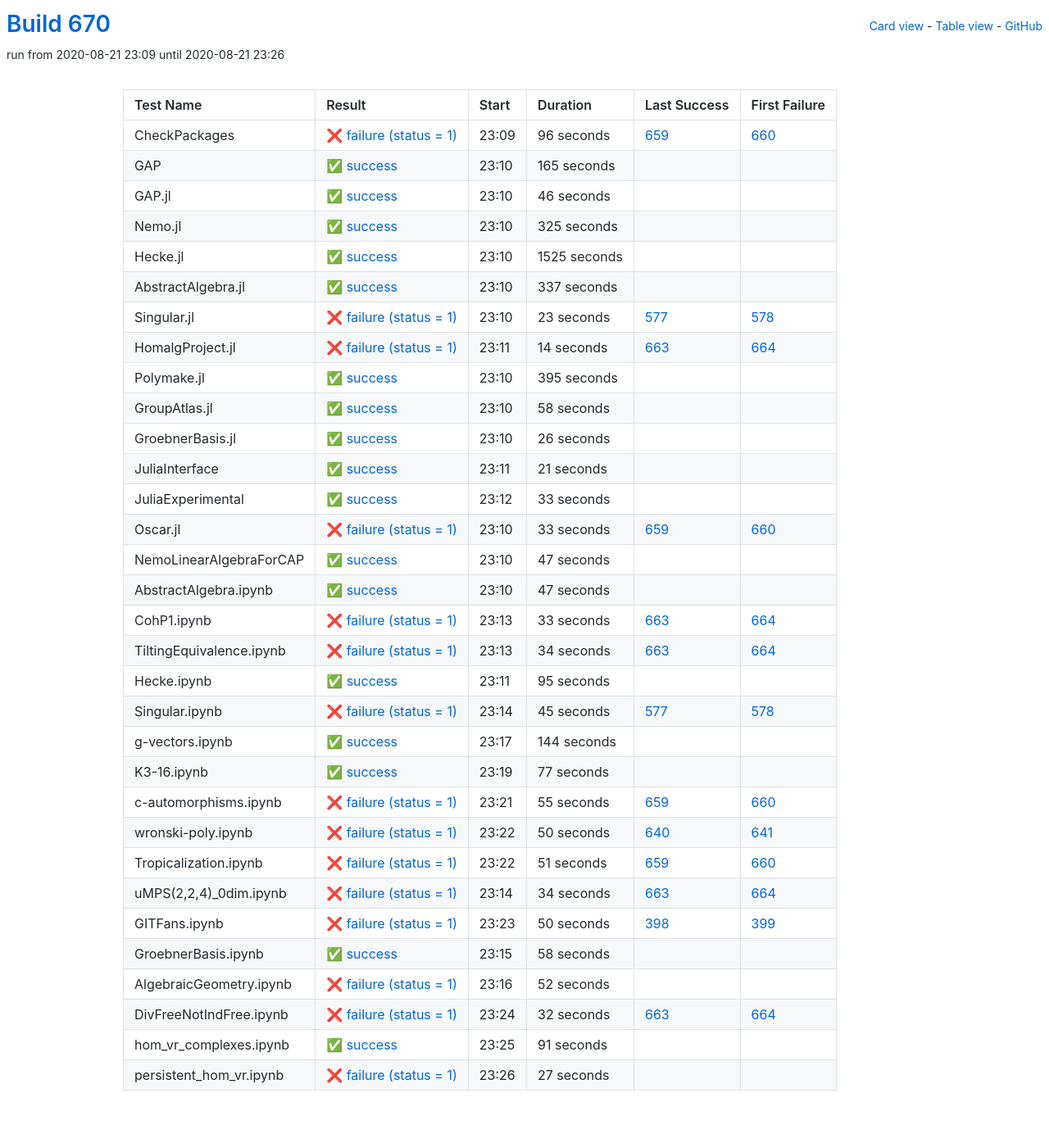
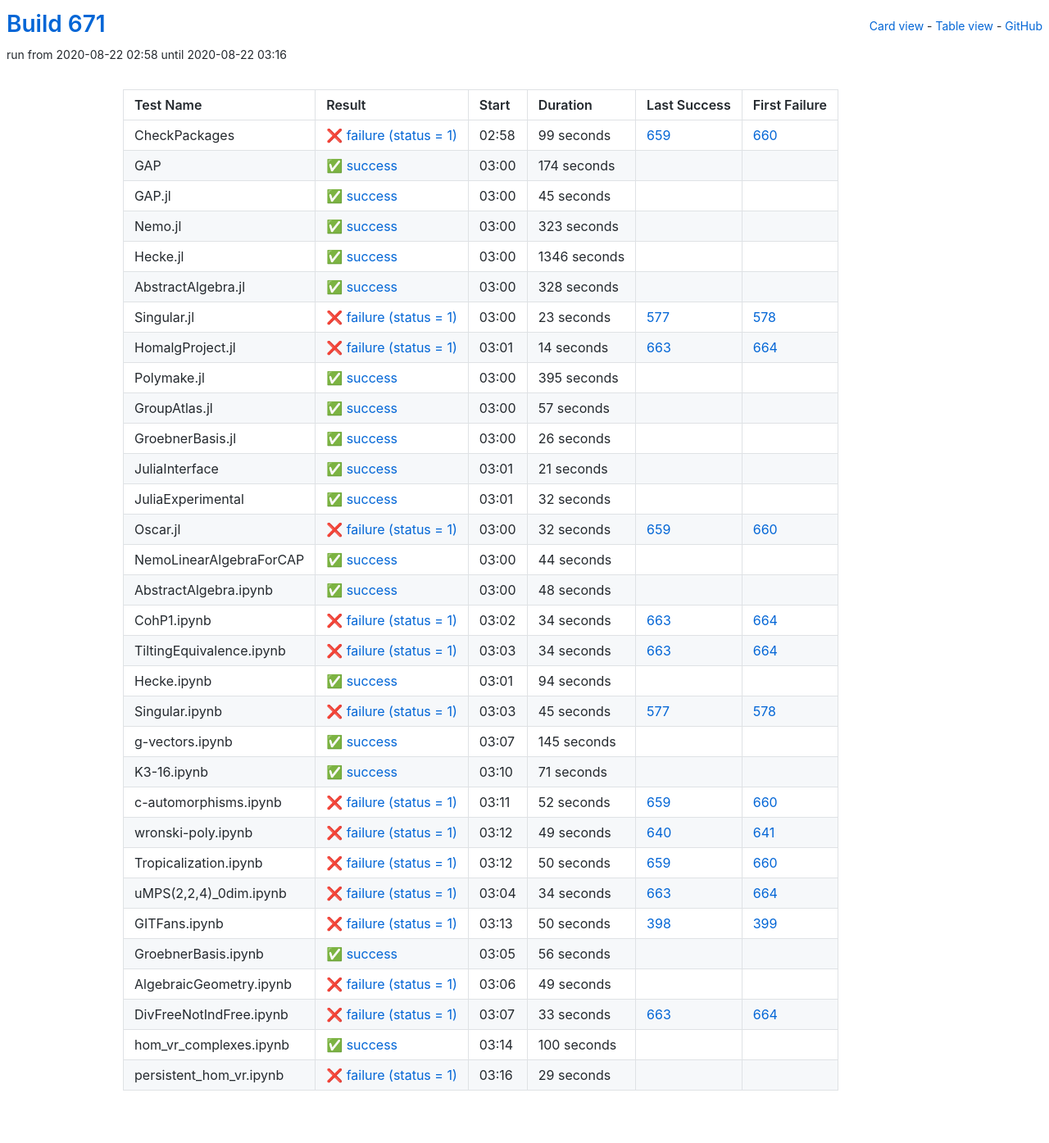
Before and after one commit to oscar-system/oscar-ci-status-stable, a Jekyll site: the page built from table.html, in a window 1280 px wide. Shown: the whole page at 82% size. Built offline with Jekyll 4.4.1, drawn with Linux system fonts in a browser that asks for light colours.

Commit message:
Build #671

```diff
--- a/_data/ci.yml
+++ b/_data/ci.yml
@@ -1,6 +1,6 @@
 ---
-build: 670
-build_url: https://oscarci.mathematik.uni-kl.de/job/oscar-stable/670/
+build: 671
+build_url: https://oscarci.mathematik.uni-kl.de/job/oscar-stable/671/
 job: oscar-stable
 organization: oscar-system
 repo: oscar-ci-status-stable
@@ -8,80 +8,80 @@ repourl: https://github.com/oscar-system/oscar-ci-status-stable
 tests:
 - name: CheckPackages
   id: checkpackages
-  log: https://oscarci.mathematik.uni-kl.de/job/oscar-stable/670/artifact/logs/build-670/CheckPackages.log
-  start: 2020-08-21 23:09
+  log: https://oscarci.mathematik.uni-kl.de/job/oscar-stable/671/artifact/logs/build-671/CheckPackages.log
+  start: 2020-08-22 02:58
   success: false
   exitcode: 1
   status: failure
-  duration: 96
+  duration: 99
   last_success: 659
   last_success_url: https://oscarci.mathematik.uni-kl.de/job/oscar-stable/659/
   first_failure: 660
   first_failure_url: https://oscarci.mathematik.uni-kl.de/job/oscar-stable/660/
 - name: GAP
   id: gap
-  log: https://oscarci.mathematik.uni-kl.de/job/oscar-stable/670/artifact/logs/build-670/GAP.log
-  start: 2020-08-21 23:10
+  log: https://oscarci.mathematik.uni-kl.de/job/oscar-stable/671/artifact/logs/build-671/GAP.log
+  start: 2020-08-22 03:00
   success: true
   exitcode: 0
   status: success
-  duration: 165
+  duration: 174
   last_success: false
   last_success_url:
   first_failure: false
   first_failure_url:
 - name: GAP.jl
   id: gap-jl
-  log: https://oscarci.mathematik.uni-kl.de/job/oscar-stable/670/artifact/logs/build-670/GAP.jl.log
-  start: 2020-08-21 23:10
+  log: https://oscarci.mathematik.uni-kl.de/job/oscar-stable/671/artifact/logs/build-671/GAP.jl.log
+  start: 2020-08-22 03:00
   success: true
   exitcode: 0
   status: success
-  duration: 46
+  duration: 45
   last_success: false
   last_success_url:
   first_failure: false
   first_failure_url:
 - name: Nemo.jl
   id: nemo-jl
-  log: https://oscarci.mathematik.uni-kl.de/job/oscar-stable/670/artifact/logs/build-670/Nemo.jl.log
-  start: 2020-08-21 23:10
+  log: https://oscarci.mathematik.uni-kl.de/job/oscar-stable/671/artifact/logs/build-671/Nemo.jl.log
+  start: 2020-08-22 03:00
   success: true
   exitcode: 0
   status: success
-  duration: 325
+  duration: 323
   last_success: false
   last_success_url:
   first_failure: false
   first_failure_url:
 - name: Hecke.jl
   id: hecke-jl
-  log: https://oscarci.mathematik.uni-kl.de/job/oscar-stable/670/artifact/logs/build-670/Hecke.jl.log
-  start: 2020-08-21 23:10
+  log: https://oscarci.mathematik.uni-kl.de/job/oscar-stable/671/artifact/logs/build-671/Hecke.jl.log
+  start: 2020-08-22 03:00
   success: true
   exitcode: 0
   status: success
-  duration: 1525
+  duration: 1346
   last_success: false
   last_success_url:
   first_failure: false
   first_failure_url:
 - name: AbstractAlgebra.jl
   id: abstractalgebra-jl
-  log: https://oscarci.mathematik.uni-kl.de/job/oscar-stable/670/artifact/logs/build-670/AbstractAlgebra.jl.log
-  start: 2020-08-21 23:10
+  log: https://oscarci.mathematik.uni-kl.de/job/oscar-stable/671/artifact/logs/build-671/AbstractAlgebra.jl.log
+  start: 2020-08-22 03:00
   success: true
   exitcode: 0
   status: success
-  duration: 337
+  duration: 328
   last_success: false
   last_success_url:
   first_failure: false
   first_failure_url:
 - name: Singular.jl
   id: singular-jl
-  log: https://oscarci.mathematik.uni-kl.de/job/oscar-stable/670/artifact/logs/build-670/Singular.jl.log
-  start: 2020-08-21 23:10
+  log: https://oscarci.mathematik.uni-kl.de/job/oscar-stable/671/artifact/logs/build-671/Singular.jl.log
+  start: 2020-08-22 03:00
   success: false
   exitcode: 1
   status: failure
@@ -92,8 +92,8 @@ tests:
   first_failure_url: https://oscarci.mathematik.uni-kl.de/job/oscar-stable/578/
 - name: HomalgProject.jl
   id: homalgproject-jl
-  log: https://oscarci.mathematik.uni-kl.de/job/oscar-stable/670/artifact/logs/build-670/HomalgProject.jl.log
-  start: 2020-08-21 23:11
+  log: https://oscarci.mathematik.uni-kl.de/job/oscar-stable/671/artifact/logs/build-671/HomalgProject.jl.log
+  start: 2020-08-22 03:01
   success: false
   exitcode: 1
   status: failure
@@ -104,8 +104,8 @@ tests:
   first_failure_url: https://oscarci.mathematik.uni-kl.de/job/oscar-stable/664/
 - name: Polymake.jl
   id: polymake-jl
-  log: https://oscarci.mathematik.uni-kl.de/job/oscar-stable/670/artifact/logs/build-670/Polymake.jl.log
-  start: 2020-08-21 23:10
+  log: https://oscarci.mathematik.uni-kl.de/job/oscar-stable/671/artifact/logs/build-671/Polymake.jl.log
+  start: 2020-08-22 03:00
   success: true
   exitcode: 0
   status: success
@@ -116,20 +116,20 @@ tests:
   first_failure_url:
 - name: GroupAtlas.jl
   id: groupatlas-jl
-  log: https://oscarci.mathematik.uni-kl.de/job/oscar-stable/670/artifact/logs/build-670/GroupAtlas.jl.log
-  start: 2020-08-21 23:10
+  log: https://oscarci.mathematik.uni-kl.de/job/oscar-stable/671/artifact/logs/build-671/GroupAtlas.jl.log
+  start: 2020-08-22 03:00
   success: true
   exitcode: 0
   status: success
-  duration: 58
+  duration: 57
   last_success: false
   last_success_url:
   first_failure: false
   first_failure_url:
 - name: GroebnerBasis.jl
   id: groebnerbasis-jl
-  log: https://oscarci.mathematik.uni-kl.de/job/oscar-stable/670/artifact/logs/build-670/GroebnerBasis.jl.log
-  start: 2020-08-21 23:10
+  log: https://oscarci.mathematik.uni-kl.de/job/oscar-stable/671/artifact/logs/build-671/GroebnerBasis.jl.log
+  start: 2020-08-22 03:00
   success: true
   exitcode: 0
   status: success
@@ -140,8 +140,8 @@ tests:
   first_failure_url:
 - name: JuliaInterface
   id: juliainterface
-  log: https://oscarci.mathematik.uni-kl.de/job/oscar-stable/670/artifact/logs/build-670/JuliaInterface.log
-  start: 2020-08-21 23:11
+  log: https://oscarci.mathematik.uni-kl.de/job/oscar-stable/671/artifact/logs/build-671/JuliaInterface.log
+  start: 2020-08-22 03:01
   success: true
   exitcode: 0
   status: success
@@ -152,68 +152,68 @@ tests:
   first_failure_url:
 - name: JuliaExperimental
   id: juliaexperimental
-  log: https://oscarci.mathematik.uni-kl.de/job/oscar-stable/670/artifact/logs/build-670/JuliaExperimental.log
-  start: 2020-08-21 23:12
+  log: https://oscarci.mathematik.uni-kl.de/job/oscar-stable/671/artifact/logs/build-671/JuliaExperimental.log
+  start: 2020-08-22 03:01
   success: true
   exitcode: 0
   status: success
-  duration: 33
+  duration: 32
   last_success: false
   last_success_url:
   first_failure: false
   first_failure_url:
 - name: Oscar.jl
   id: oscar-jl
-  log: https://oscarci.mathematik.uni-kl.de/job/oscar-stable/670/artifact/logs/build-670/Oscar.jl.log
-  start: 2020-08-21 23:10
+  log: https://oscarci.mathematik.uni-kl.de/job/oscar-stable/671/artifact/logs/build-671/Oscar.jl.log
+  start: 2020-08-22 03:00
   success: false
   exitcode: 1
   status: failure
-  duration: 33
+  duration: 32
   last_success: 659
   last_success_url: https://oscarci.mathematik.uni-kl.de/job/oscar-stable/659/
   first_failure: 660
   first_failure_url: https://oscarci.mathematik.uni-kl.de/job/oscar-stable/660/
 - name: NemoLinearAlgebraForCAP
   id: nemolinearalgebraforcap
-  log: https://oscarci.mathematik.uni-kl.de/job/oscar-stable/670/artifact/logs/build-670/NemoLinearAlgebraForCAP.log
-  start: 2020-08-21 23:10
+  log: https://oscarci.mathematik.uni-kl.de/job/oscar-stable/671/artifact/logs/build-671/NemoLinearAlgebraForCAP.log
+  start: 2020-08-22 03:00
   success: true
   exitcode: 0
   status: success
-  duration: 47
+  duration: 44
   last_success: false
   last_success_url:
   first_failure: false
   first_failure_url:
 - name: AbstractAlgebra.ipynb
   id: abstractalgebra-ipynb
-  log: https://oscarci.mathematik.uni-kl.de/job/oscar-stable/670/artifact/logs/build-670/AbstractAlgebra.ipynb.log
-  start: 2020-08-21 23:10
+  log: https://oscarci.mathematik.uni-kl.de/job/oscar-stable/671/artifact/logs/build-671/AbstractAlgebra.ipynb.log
+  start: 2020-08-22 03:00
   success: true
   exitcode: 0
   status: success
-  duration: 47
+  duration: 48
   last_success: false
   last_success_url:
   first_failure: false
   first_failure_url:
 - name: CohP1.ipynb
   id: cohp1-ipynb
-  log: https://oscarci.mathematik.uni-kl.de/job/oscar-stable/670/artifact/logs/build-670/CohP1.ipynb.log
-  start: 2020-08-21 23:13
+  log: https://oscarci.mathematik.uni-kl.de/job/oscar-stable/671/artifact/logs/build-671/CohP1.ipynb.log
+  start: 2020-08-22 03:02
   success: false
   exitcode: 1
   status: failure
-  duration: 33
+  duration: 34
   last_success: 663
   last_success_url: https://oscarci.mathematik.uni-kl.de/job/oscar-stable/663/
   first_failure: 664
   first_failure_url: https://oscarci.mathematik.uni-kl.de/job/oscar-stable/664/
 - name: TiltingEquivalence.ipynb
   id: tiltingequivalence-ipynb
-  log: https://oscarci.mathematik.uni-kl.de/job/oscar-stable/670/artifact/logs/build-670/TiltingEquivalence.ipynb.log
-  start: 2020-08-21 23:13
+  log: https://oscarci.mathematik.uni-kl.de/job/oscar-stable/671/artifact/logs/build-671/TiltingEquivalence.ipynb.log
+  start: 2020-08-22 03:03
   success: false
   exitcode: 1
   status: failure
@@ -224,20 +224,20 @@ tests:
   first_failure_url: https://oscarci.mathematik.uni-kl.de/job/oscar-stable/664/
 - name: Hecke.ipynb
   id: hecke-ipynb
-  log: https://oscarci.mathematik.uni-kl.de/job/oscar-stable/670/artifact/logs/build-670/Hecke.ipynb.log
-  start: 2020-08-21 23:11
+  log: https://oscarci.mathematik.uni-kl.de/job/oscar-stable/671/artifact/logs/build-671/Hecke.ipynb.log
+  start: 2020-08-22 03:01
   success: true
   exitcode: 0
   status: success
-  duration: 95
+  duration: 94
   last_success: false
   last_success_url:
   first_failure: false
   first_failure_url:
 - name: Singular.ipynb
   id: singular-ipynb
-  log: https://oscarci.mathematik.uni-kl.de/job/oscar-stable/670/artifact/logs/build-670/Singular.ipynb.log
-  start: 2020-08-21 23:14
+  log: https://oscarci.mathematik.uni-kl.de/job/oscar-stable/671/artifact/logs/build-671/Singular.ipynb.log
+  start: 2020-08-22 03:03
   success: false
   exitcode: 1
   status: failure
@@ -248,68 +248,68 @@ tests:
   first_failure_url: https://oscarci.mathematik.uni-kl.de/job/oscar-stable/578/
 - name: g-vectors.ipynb
   id: g-vectors-ipynb
-  log: https://oscarci.mathematik.uni-kl.de/job/oscar-stable/670/artifact/logs/build-670/g-vectors.ipynb.log
-  start: 2020-08-21 23:17
+  log: https://oscarci.mathematik.uni-kl.de/job/oscar-stable/671/artifact/logs/build-671/g-vectors.ipynb.log
+  start: 2020-08-22 03:07
   success: true
   exitcode: 0
   status: success
-  duration: 144
+  duration: 145
   last_success: false
   last_success_url:
   first_failure: false
   first_failure_url:
 - name: K3-16.ipynb
   id: k3-16-ipynb
-  log: https://oscarci.mathematik.uni-kl.de/job/oscar-stable/670/artifact/logs/build-670/K3-16.ipynb.log
-  start: 2020-08-21 23:19
+  log: https://oscarci.mathematik.uni-kl.de/job/oscar-stable/671/artifact/logs/build-671/K3-16.ipynb.log
+  start: 2020-08-22 03:10
   success: true
   exitcode: 0
   status: success
-  duration: 77
+  duration: 71
   last_success: false
   last_success_url:
   first_failure: false
   first_failure_url:
 - name: c-automorphisms.ipynb
   id: c-automorphisms-ipynb
-  log: https://oscarci.mathematik.uni-kl.de/job/oscar-stable/670/artifact/logs/build-670/c-automorphisms.ipynb.log
-  start: 2020-08-21 23:21
+  log: https://oscarci.mathematik.uni-kl.de/job/oscar-stable/671/artifact/logs/build-671/c-automorphisms.ipynb.log
+  start: 2020-08-22 03:11
   success: false
   exitcode: 1
   status: failure
-  duration: 55
+  duration: 52
   last_success: 659
   last_success_url: https://oscarci.mathematik.uni-kl.de/job/oscar-stable/659/
   first_failure: 660
   first_failure_url: https://oscarci.mathematik.uni-kl.de/job/oscar-stable/660/
 - name: wronski-poly.ipynb
   id: wronski-poly-ipynb
-  log: https://oscarci.mathematik.uni-kl.de/job/oscar-stable/670/artifact/logs/build-670/wronski-poly.ipynb.log
-  start: 2020-08-21 23:22
+  log: https://oscarci.mathematik.uni-kl.de/job/oscar-stable/671/artifact/logs/build-671/wronski-poly.ipynb.log
+  start: 2020-08-22 03:12
   success: false
   exitcode: 1
   status: failure
-  duration: 50
+  duration: 49
   last_success: 640
   last_success_url: https://oscarci.mathematik.uni-kl.de/job/oscar-stable/640/
   first_failure: 641
   first_failure_url: https://oscarci.mathematik.uni-kl.de/job/oscar-stable/641/
 - name: Tropicalization.ipynb
   id: tropicalization-ipynb
-  log: https://oscarci.mathematik.uni-kl.de/job/oscar-stable/670/artifact/logs/build-670/Tropicalization.ipynb.log
-  start: 2020-08-21 23:22
+  log: https://oscarci.mathematik.uni-kl.de/job/oscar-stable/671/artifact/logs/build-671/Tropicalization.ipynb.log
+  start: 2020-08-22 03:12
   success: false
   exitcode: 1
   status: failure
-  duration: 51
+  duration: 50
   last_success: 659
   last_success_url: https://oscarci.mathematik.uni-kl.de/job/oscar-stable/659/
   first_failure: 660
   first_failure_url: https://oscarci.mathematik.uni-kl.de/job/oscar-stable/660/
 - name: uMPS(2,2,4)_0dim.ipynb
   id: umps-2-2-4-0dim-ipynb
-  log: https://oscarci.mathematik.uni-kl.de/job/oscar-stable/670/artifact/logs/build-670/uMPS-2-2-4-_0dim.ipynb.log
-  start: 2020-08-21 23:14
+  log: https://oscarci.mathematik.uni-kl.de/job/oscar-stable/671/artifact/logs/build-671/uMPS-2-2-4-_0dim.ipynb.log
+  start: 2020-08-22 03:04
   success: false
   exitcode: 1
   status: failure
@@ -320,8 +320,8 @@ tests:
   first_failure_url: https://oscarci.mathematik.uni-kl.de/job/oscar-stable/664/
 - name: GITFans.ipynb
   id: gitfans-ipynb
-  log: https://oscarci.mathematik.uni-kl.de/job/oscar-stable/670/artifact/logs/build-670/GITFans.ipynb.log
-  start: 2020-08-21 23:23
+  log: https://oscarci.mathematik.uni-kl.de/job/oscar-stable/671/artifact/logs/build-671/GITFans.ipynb.log
+  start: 2020-08-22 03:13
   success: false
   exitcode: 1
   status: failure
@@ -332,60 +332,60 @@ tests:
   first_failure_url: https://oscarci.mathematik.uni-kl.de/job/oscar-stable/399/
 - name: GroebnerBasis.ipynb
   id: groebnerbasis-ipynb
-  log: https://oscarci.mathematik.uni-kl.de/job/oscar-stable/670/artifact/logs/build-670/GroebnerBasis.ipynb.log
-  start: 2020-08-21 23:15
+  log: https://oscarci.mathematik.uni-kl.de/job/oscar-stable/671/artifact/logs/build-671/GroebnerBasis.ipynb.log
+  start: 2020-08-22 03:05
   success: true
   exitcode: 0
   status: success
-  duration: 58
+  duration: 56
   last_success: false
   last_success_url:
   first_failure: false
   first_failure_url:
 - name: AlgebraicGeometry.ipynb
   id: algebraicgeometry-ipynb
-  log: https://oscarci.mathematik.uni-kl.de/job/oscar-stable/670/artifact/logs/build-670/AlgebraicGeometry.ipynb.log
-  start: 2020-08-21 23:16
+  log: https://oscarci.mathematik.uni-kl.de/job/oscar-stable/671/artifact/logs/build-671/AlgebraicGeometry.ipynb.log
+  start: 2020-08-22 03:06
   success: false
   exitcode: 1
   status: failure
-  duration: 52
+  duration: 49
   last_success: false
   last_success_url:
   first_failure: false
   first_failure_url:
 - name: DivFreeNotIndFree.ipynb
   id: divfreenotindfree-ipynb
-  log: https://oscarci.mathematik.uni-kl.de/job/oscar-stable/670/artifact/logs/build-670/DivFreeNotIndFree.ipynb.log
-  start: 2020-08-21 23:24
+  log: https://oscarci.mathematik.uni-kl.de/job/oscar-stable/671/artifact/logs/build-671/DivFreeNotIndFree.ipynb.log
+  start: 2020-08-22 03:07
   success: false
   exitcode: 1
   status: failure
-  duration: 32
+  duration: 33
   last_success: 663
   last_success_url: https://oscarci.mathematik.uni-kl.de/job/oscar-stable/663/
   first_failure: 664
   first_failure_url: https://oscarci.mathematik.uni-kl.de/job/oscar-stable/664/
 - name: hom_vr_complexes.ipynb
   id: hom-vr-complexes-ipynb
-  log: https://oscarci.mathematik.uni-kl.de/job/oscar-stable/670/artifact/logs/build-670/hom_vr_complexes.ipynb.log
-  start: 2020-08-21 23:25
+  log: https://oscarci.mathematik.uni-kl.de/job/oscar-stable/671/artifact/logs/build-671/hom_vr_complexes.ipynb.log
+  start: 2020-08-22 03:14
   success: true
   exitcode: 0
   status: success
-  duration: 91
+  duration: 100
   last_success: false
   last_success_url:
   first_failure: false
   first_failure_url:
 - name: persistent_hom_vr.ipynb
   id: persistent-hom-vr-ipynb
-  log: https://oscarci.mathematik.uni-kl.de/job/oscar-stable/670/artifact/logs/build-670/persistent_hom_vr.ipynb.log
-  start: 2020-08-21 23:26
+  log: https://oscarci.mathematik.uni-kl.de/job/oscar-stable/671/artifact/logs/build-671/persistent_hom_vr.ipynb.log
+  start: 2020-08-22 03:16
   success: false
   exitcode: 1
   status: failure
-  duration: 27
+  duration: 29
   last_success: false
   last_success_url:
   first_failure: false
```
Also changed, not shown: README.md.
